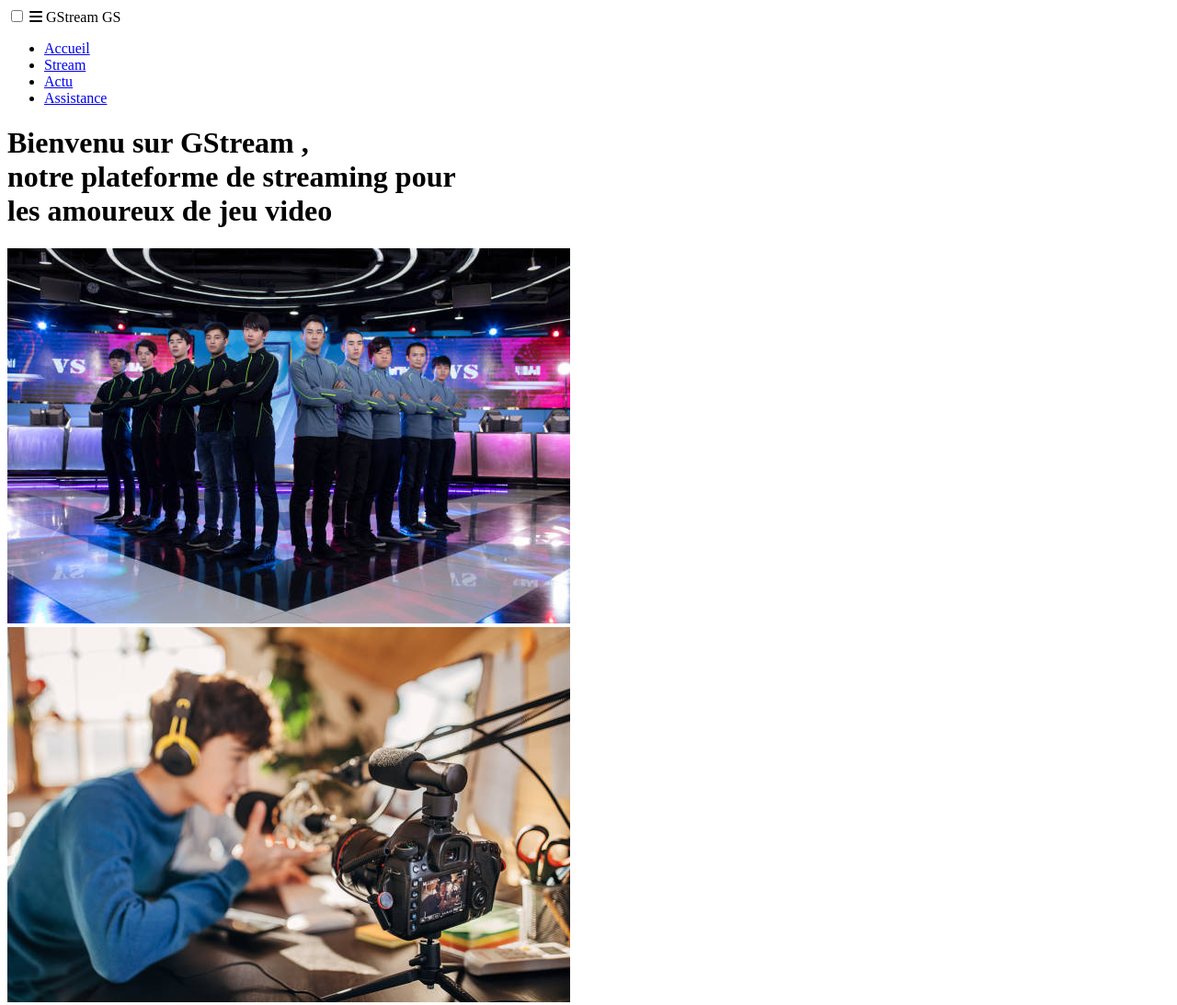
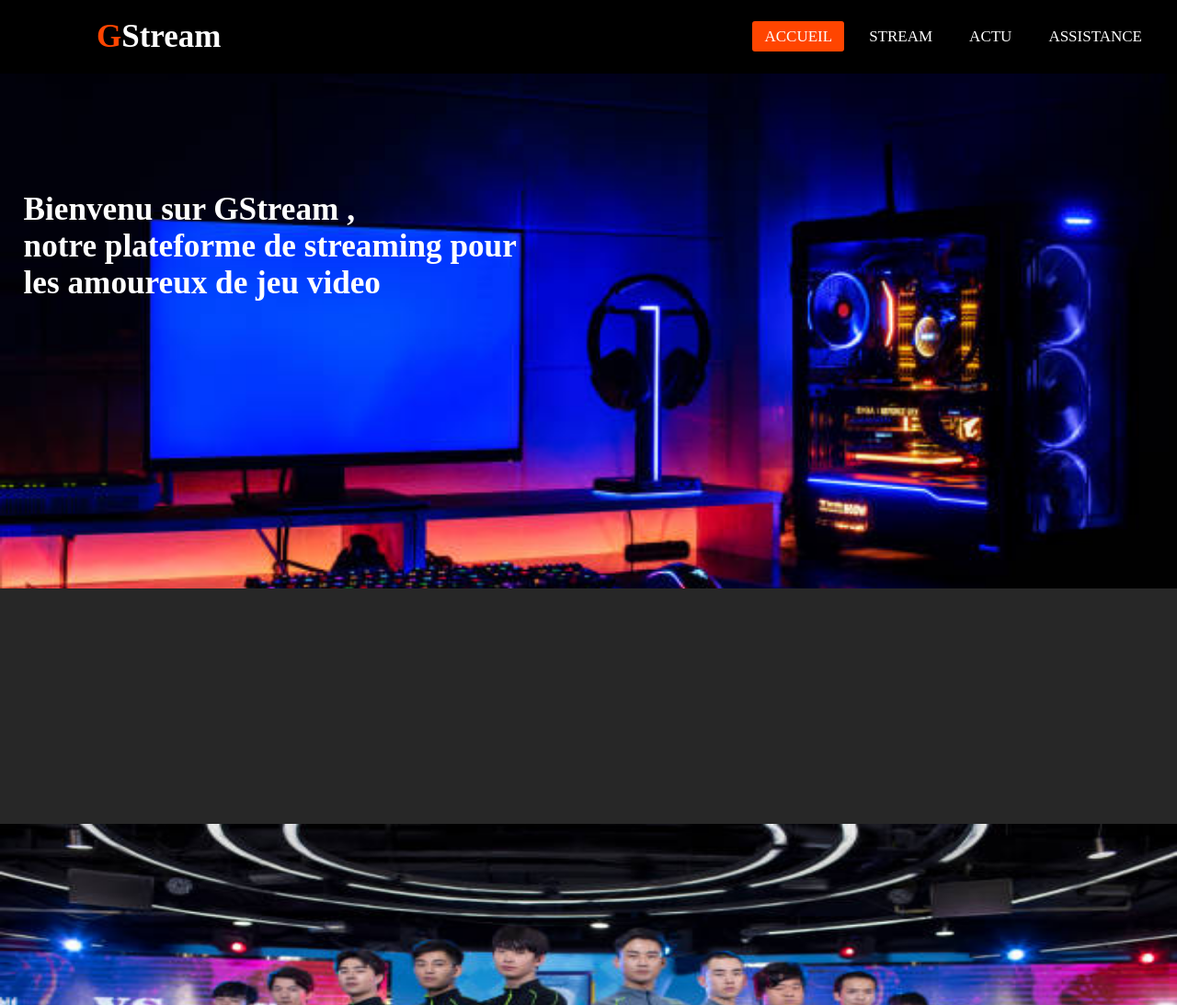
Before and after one commit to Diomtiehoule/GStreamer, a plain HTML site: page index.html in a window 1280 px wide. Shown: the top 1093 px of the page at 92% size. Drawn offline with Linux system fonts and the light colour scheme; the site is published under a folder, as on GitHub Pages, so addresses that start at the root find nothing.

Commit message:
ajout style index

```diff
--- a/index.html
+++ b/index.html
@@ -3,36 +3,13 @@
 <head>
     <meta charset="UTF-8">
     <meta name="viewport" content="width=device-width, initial-scale=1.0">
-    <link rel="stylesheet" href="/CSS/style.css">
+    <link rel="stylesheet" href="./CSS/style.css">
     <link rel="stylesheet" href="https://cdnjs.cloudflare.com/ajax/libs/font-awesome/6.4.2/css/all.min.css" integrity="sha512-z3gLpd7yknf1YoNbCzqRKc4qyor8gaKU1qmn+CShxbuBusANI9QpRohGBreCFkKxLhei6S9CQXFEbbKuqLg0DA==" crossorigin="anonymous" referrerpolicy="no-referrer" />
-    <!-- <link href="https://cdn.jsdelivr.net/npm/bootstrap@5.3.1/dist/css/bootstrap.min.css" rel="stylesheet" integrity="sha384-4bw+/aepP/YC94hEpVNVgiZdgIC5+VKNBQNGCHeKRQN+PtmoHDEXuppvnDJzQIu9" crossorigin="anonymous"> -->
     <title>Gaming space</title>
 </head>
 <body>
 
-    <!-- <header>
-        <div class="logo">
-            <h1><span>G</span>Stream</h1>
-            <h1 class="logo_responsive"><span>G</span>S</h1>
-        </div>
 
-        <div class="links">
-            <nav>
-                <ul>
-                    <li><a href="" style="color: orangered;">Accueil</a></li>
-                    <li><a href="./HTML/stream.html">Stream</a></li>
-                    <li><a href="/HTML/actu.html">Actu</a></li>
-                    <li><a href="/HTML/assistance.html"><i class="fa-solid fa-headset"></i></a></li>
-                </ul>
-            </nav>
-
-        </div>
-
-        <div class="assistance">
-            <a href="">Login</a>
-        </div>
-
-    </header> -->
     <nav>
         <input type="checkbox" id="check">
         <label for="check" class="checkbtn">
```
